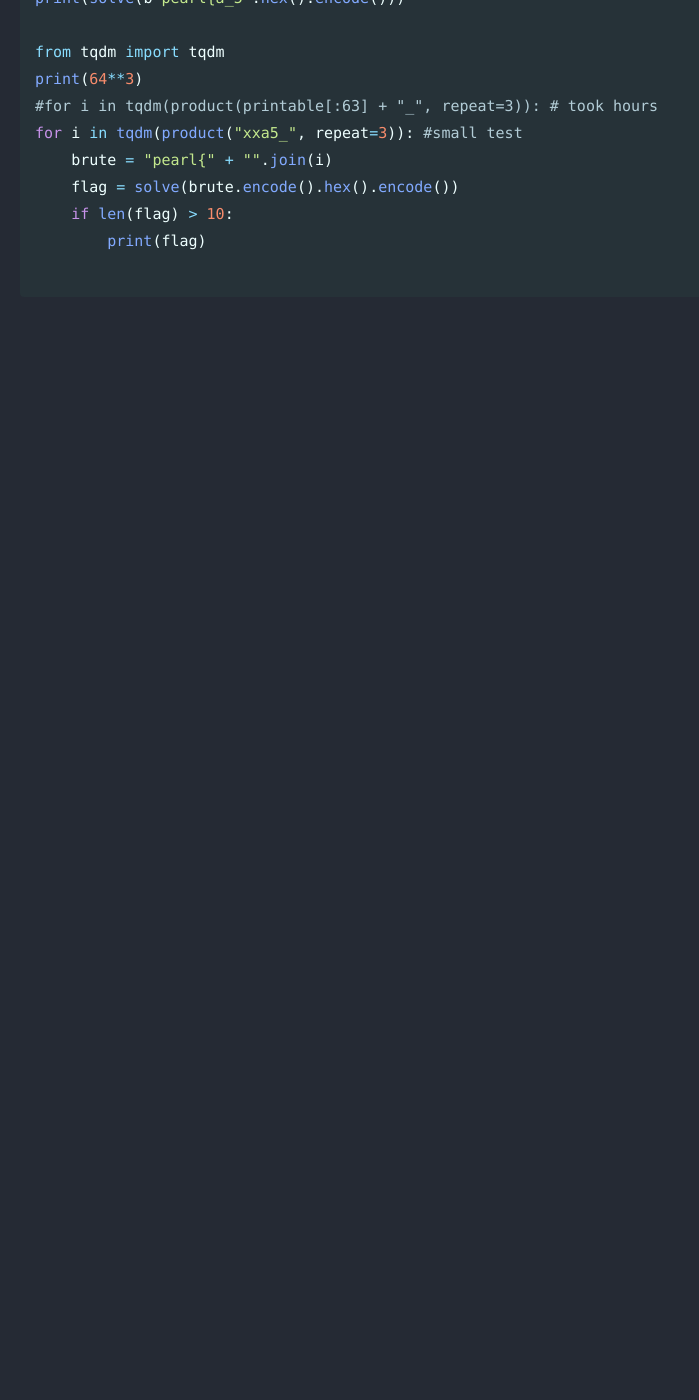
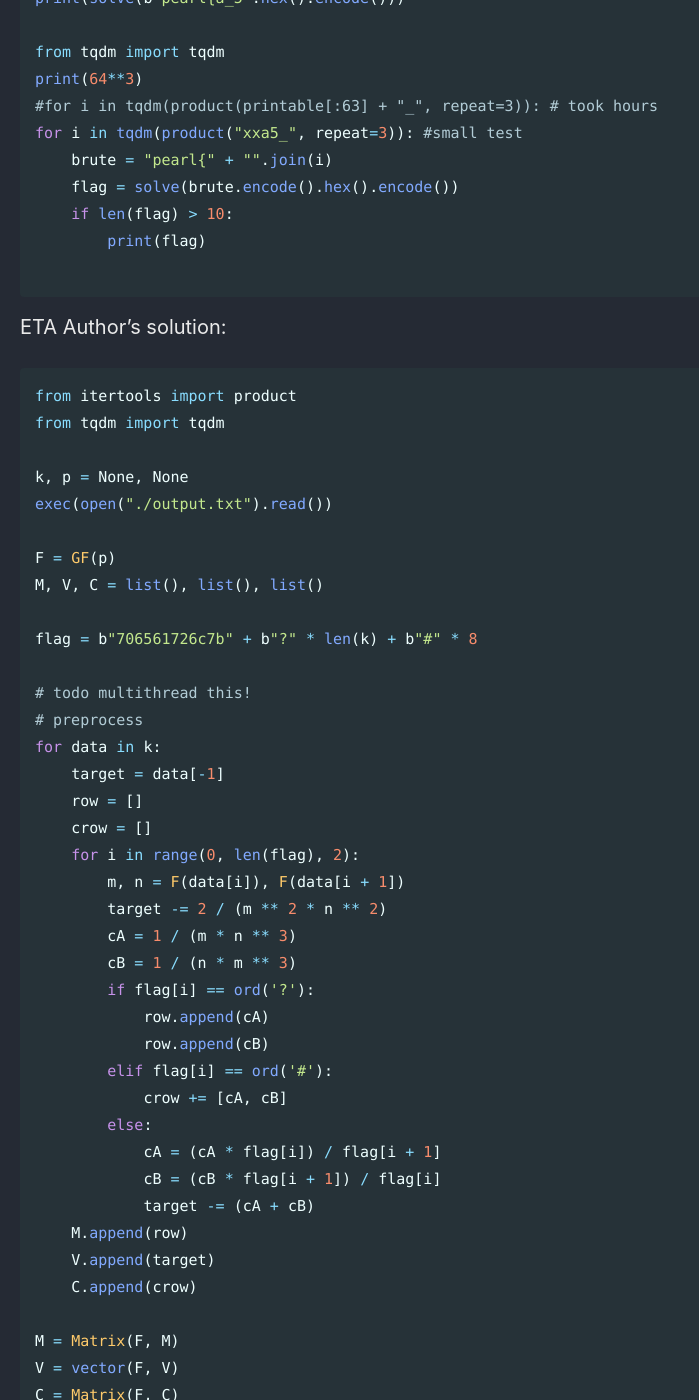
Before and after one commit to Connor-McCartney/Connor-McCartney.github.io, a Jekyll site: the page built from _pages/cryptography/other/syntelestis-Pearl-CTF-2024.md, in a window 1280 px wide and 1400 px high, scrolled down 5784 px. Shown: the whole window, without its empty margins (0-699 px from the left). Built offline with Jekyll 4.4.1, drawn with Linux system fonts in a browser that asks for light colours; cached includes are drawn as plain includes; before the commit the page ends 6126 px from its top, so only the background shows below that; some of the changed text lies outside the part shown.

Commit message:
Update syntelestis-Pearl-CTF-2024.md

````diff
--- a/_pages/cryptography/other/syntelestis-Pearl-CTF-2024.md
+++ b/_pages/cryptography/other/syntelestis-Pearl-CTF-2024.md
@@ -227,3 +227,84 @@ for i in tqdm(product("xxa5_", repeat=3)): #small test
         print(flag)
 
 ```
+
+
+
+
+ETA Author's solution:
+
+
+```python
+from itertools import product
+from tqdm import tqdm
+
+k, p = None, None
+exec(open("./output.txt").read())
+
+F = GF(p)
+M, V, C = list(), list(), list()
+
+flag = b"706561726c7b" + b"?" * len(k) + b"#" * 8
+
+# todo multithread this!
+# preprocess
+for data in k:
+    target = data[-1]
+    row = []
+    crow = []
+    for i in range(0, len(flag), 2):
+        m, n = F(data[i]), F(data[i + 1])
+        target -= 2 / (m ** 2 * n ** 2)
+        cA = 1 / (m * n ** 3)
+        cB = 1 / (n * m ** 3)
+        if flag[i] == ord('?'):
+            row.append(cA)
+            row.append(cB)
+        elif flag[i] == ord('#'):
+            crow += [cA, cB]
+        else:
+            cA = (cA * flag[i]) / flag[i + 1]
+            cB = (cB * flag[i + 1]) / flag[i]
+            target -= (cA + cB)
+    M.append(row)
+    V.append(target)
+    C.append(crow)
+
+M = Matrix(F, M)
+V = vector(F, V)
+C = Matrix(F, C)
+
+print("pre computed")
+prod = product("0123456789abcdef", repeat=6)
+for p in tqdm(prod):
+    brute = "".join(p).encode() + b"7d"
+    #brute = b"3174597d"
+    D = list()
+    for j in range(0, len(brute), 2):
+        abinv = F(brute[j]) / F(brute[j + 1])
+        ainvb = F(brute[j + 1]) / F(brute[j])
+        D += [abinv, ainvb]
+    D = vector(F, D)
+    VV = V - C * D
+
+    res = M.solve_right(VV)
+    if res[0] * res[1] == 1:
+        break
+
+print(f"brute: {brute}")
+alphabet = b"0123456789abcdef"
+flag = bytearray(b"706561726c7b")
+for i in range(0, len(res), 2):
+    ok = false
+    for j in alphabet:
+        cand = int(res[i] * j)
+        if cand < 128 and cand in alphabet:
+            if not ok:
+                flag.append(cand)
+                flag.append(j)
+                ok = true
+            print(chr(cand), chr(j))
+flag += brute
+with open("flag.txt", "wb") as f:
+    f.write(bytes.fromhex(flag))
+```
````
